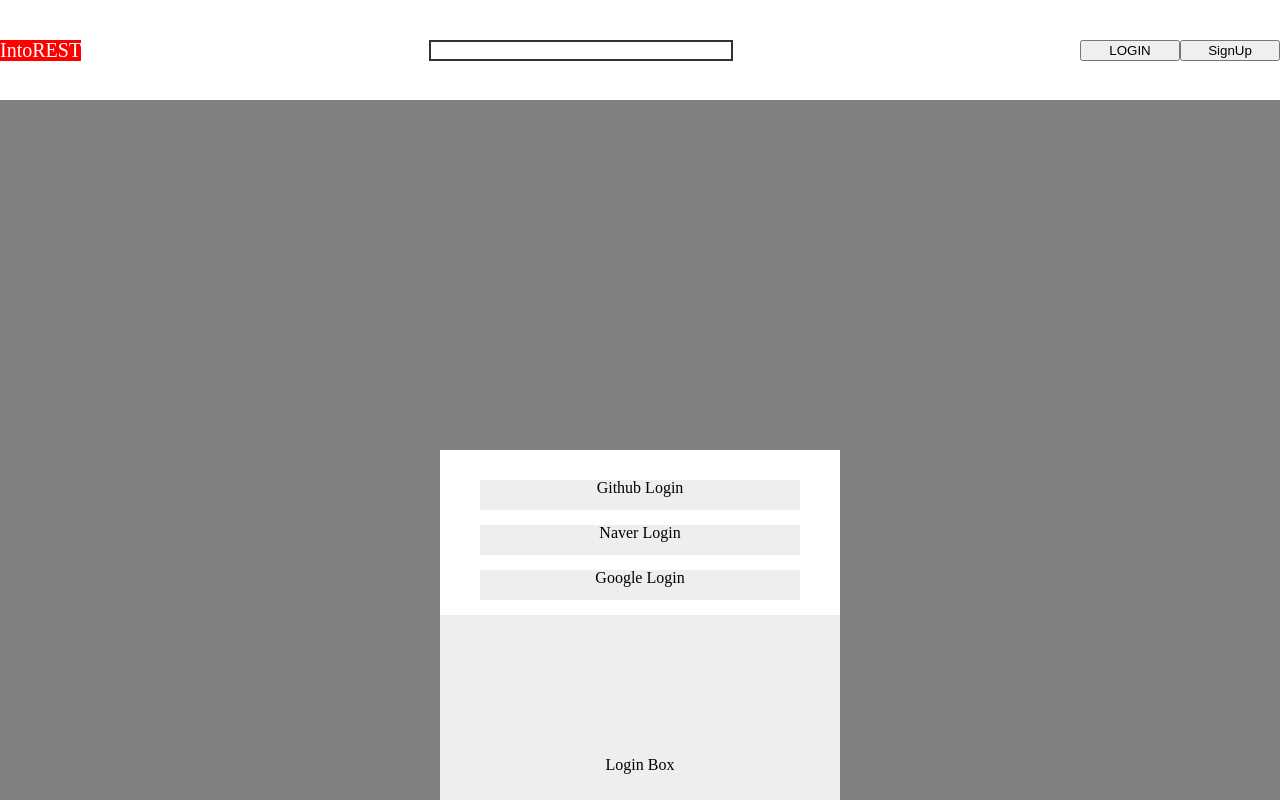
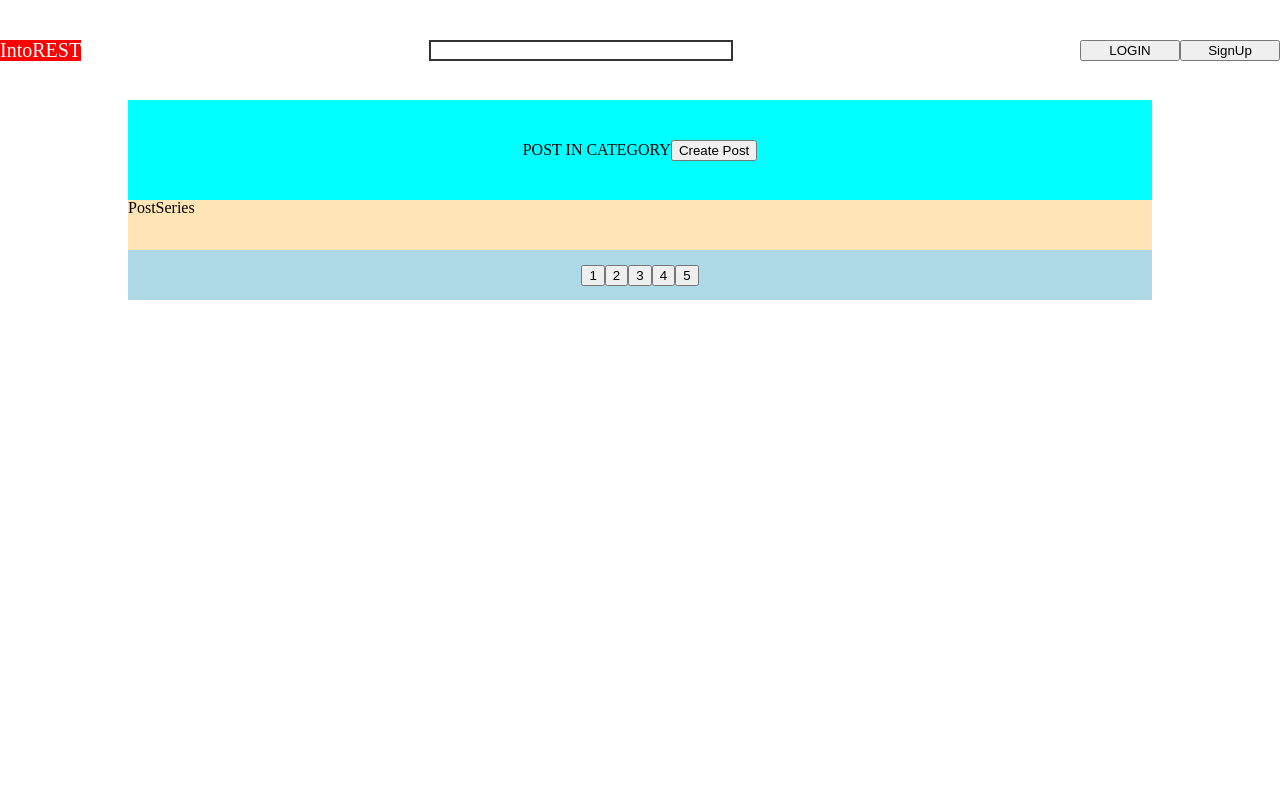
Before and after one commit to codestates-seb/seb41_main_009, a React (Create React App) app in the folder client/: page /posts in a window 1280 px wide. Shown: the top 800 px of the page. Built offline with nearby package versions, Linux system fonts and the light colour scheme.

Commit message:
feat - #22 : PostList 전체 레이아웃 구성

```diff
--- a/client/src/App.js
+++ b/client/src/App.js
@@ -1,14 +1,21 @@
 import { Reset } from 'styled-reset';
 import './App.css';
-import Singin from './components/templates/Signin';
+import { BrowserRouter, Route, Routes } from 'react-router-dom';
+import Signin from './components/templates/Signin';
 import Navigator from './components/organisms/Navigator';
+import PostList from './components/templates/PostList';
 
 const App = () => {
   return (
     <>
       <Reset />
       <Navigator />
-      <Singin />
+      <BrowserRouter>
+        <Routes>
+          <Route path="/signin" element={<Signin />} />
+          <Route path="/posts" element={<PostList />} />
+        </Routes>
+      </BrowserRouter>
     </>
   );
 };
--- /dev/null
+++ b/client/src/components/templates/PostList.js
@@ -0,0 +1,69 @@
+import styled from 'styled-components';
+
+const Container = styled.div`
+  display: flex;
+  flex-direction: column;
+  width: 1024px;
+  margin: 0 auto;
+  padding-top: 100px;
+  justify-content: center;
+  align-items: center;
+`;
+
+const ListHeaderContainer = styled.div`
+  display: flex;
+  width: inherit;
+  height: 100px;
+  background-color: aqua;
+  align-items: center;
+  justify-content: center;
+`;
+
+const FilterContainer = styled.div`
+  display: flex;
+  width: inherit;
+  height: 50px;
+  background-color: moccasin;
+`;
+
+const PostListContainer = styled.div`
+  display: flex;
+  flex-direction: column;
+  width: inherit;
+`;
+
+const PaginationContainer = styled.div`
+  display: flex;
+  width: inherit;
+  height: 50px;
+  align-items: center;
+  justify-content: center;
+  background-color: lightblue;
+`;
+
+const PostList = () => {
+  return (
+    <Container>
+      <ListHeaderContainer>
+        <h1>POST IN CATEGORY</h1>
+        <button type="button">Create Post</button>
+      </ListHeaderContainer>
+      <FilterContainer>
+        <div>Post</div>
+        <div>Series</div>
+      </FilterContainer>
+      <PostListContainer>
+        <div />
+      </PostListContainer>
+      <PaginationContainer>
+        <button type="button">1</button>
+        <button type="button">2</button>
+        <button type="button">3</button>
+        <button type="button">4</button>
+        <button type="button">5</button>
+      </PaginationContainer>
+    </Container>
+  );
+};
+
+export default PostList;
--- a/client/src/components/templates/Signin.js
+++ b/client/src/components/templates/Signin.js
@@ -18,7 +18,7 @@ const Body = styled.div`
   background-color: white;
 `;
 
-const Singin = () => {
+const Signin = () => {
   return (
     <Container>
       <Body>
@@ -29,4 +29,4 @@ const Singin = () => {
   );
 };
 
-export default Singin;
+export default Signin;
```
